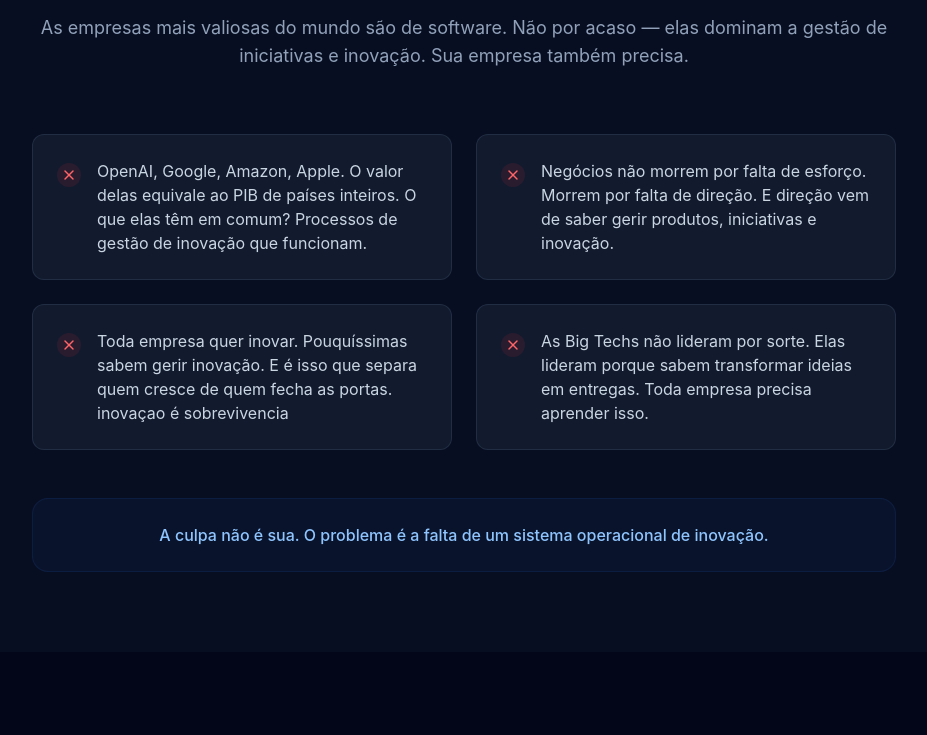
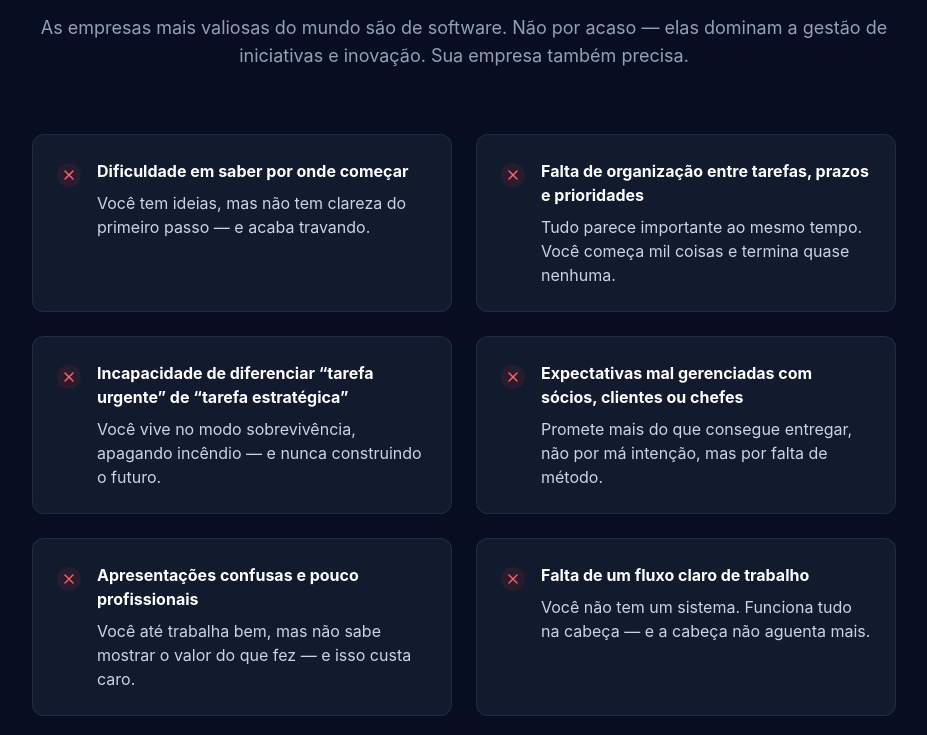
Before and after one commit to horacioibrahim/referenceguidepiops, a React (Vite) app: page /entregas in a window 1280 px wide. Shown: the part 944-1679 px from the top of the page, without its empty margins (176-1103 px from the left). Built offline with nearby package versions, Linux system fonts and the light colour scheme; no server answers.

Commit message:
entregas lp2

```diff
--- a/src/components/LandingPageEntregas.jsx
+++ b/src/components/LandingPageEntregas.jsx
@@ -132,16 +132,27 @@ const LandingPageEntregas = () => {
 
                     <div className="grid md:grid-cols-2 gap-6">
                         {[
-                            "OpenAI, Google, Amazon, Apple. O valor delas equivale ao PIB de países inteiros. O que elas têm em comum? Processos de gestão de inovação que funcionam.",
-                            "Negócios não morrem por falta de esforço. Morrem por falta de direção. E direção vem de saber gerir produtos, iniciativas e inovação.",
-                            "Toda empresa quer inovar. Pouquíssimas sabem gerir inovação. E é isso que separa quem cresce de quem fecha as portas. inovaçao é sobrevivencia",
-                            "As Big Techs não lideram por sorte. Elas lideram porque sabem transformar ideias em entregas. Toda empresa precisa aprender isso."
-                        ].map((pain, index) => (
+                            { title: "Dificuldade em saber por onde começar", desc: "Você tem ideias, mas não tem clareza do primeiro passo — e acaba travando." },
+                            { title: "Falta de organização entre tarefas, prazos e prioridades", desc: "Tudo parece importante ao mesmo tempo. Você começa mil coisas e termina quase nenhuma." },
+                            { title: "Incapacidade de diferenciar “tarefa urgente” de “tarefa estratégica”", desc: "Você vive no modo sobrevivência, apagando incêndio — e nunca construindo o futuro." },
+                            { title: "Expectativas mal gerenciadas com sócios, clientes ou chefes", desc: "Promete mais do que consegue entregar, não por má intenção, mas por falta de método." },
+                            { title: "Apresentações confusas e pouco profissionais", desc: "Você até trabalha bem, mas não sabe mostrar o valor do que fez — e isso custa caro." },
+                            { title: "Falta de um fluxo claro de trabalho", desc: "Você não tem um sistema. Funciona tudo na cabeça — e a cabeça não aguenta mais." },
+                            { title: "Dificuldade em prestar contas de forma clara e objetiva", desc: "Você entrega, mas não registra, não apresenta, não mostra impacto… E isso ameaça sua credibilidade." },
+                            { title: "Medo real de parecer desorganizado(a)", desc: "A insegurança cresce porque você sabe que poderia estar entregando muito mais." },
+                            { title: "Risco de perder oportunidades (ou o emprego) por não saber explicar o que está fazendo", desc: "Você até trabalha duro — mas trabalhar duro não é o mesmo que trabalhar certo." },
+                            { title: "Ansiedade constante por não ter clareza do que precisa ser feito", desc: "E isso paralisa, cansa, e te deixa sempre com a sensação de “estou atrasado”." },
+                            { title: "Falta de rituais semanais para planejar, revisar e corrigir rota", desc: "Sem rotina, nada flui. E sem método, nada cresce." },
+                            { title: "Falta de um sistema simples para transformar ideias em entregas reais", desc: "O grande problema não é falta de criatividade — é falta de execução estruturada." }
+                        ].map((item, index) => (
                             <div key={index} className="flex items-start gap-4 p-6 bg-slate-800/50 rounded-xl border border-slate-700/50 hover:border-red-500/30 transition-colors group">
                                 <div className="mt-1 w-6 h-6 rounded-full bg-red-500/10 flex items-center justify-center flex-shrink-0 group-hover:bg-red-500/20 transition-colors">
                                     <X className="w-4 h-4 text-red-400" />
                                 </div>
-                                <p className="text-slate-300">{pain}</p>
+                                <div>
+                                    <h3 className="font-bold text-white mb-2">{item.title}</h3>
+                                    <p className="text-slate-300">{item.desc}</p>
+                                </div>
                             </div>
                         ))}
                     </div>
```
